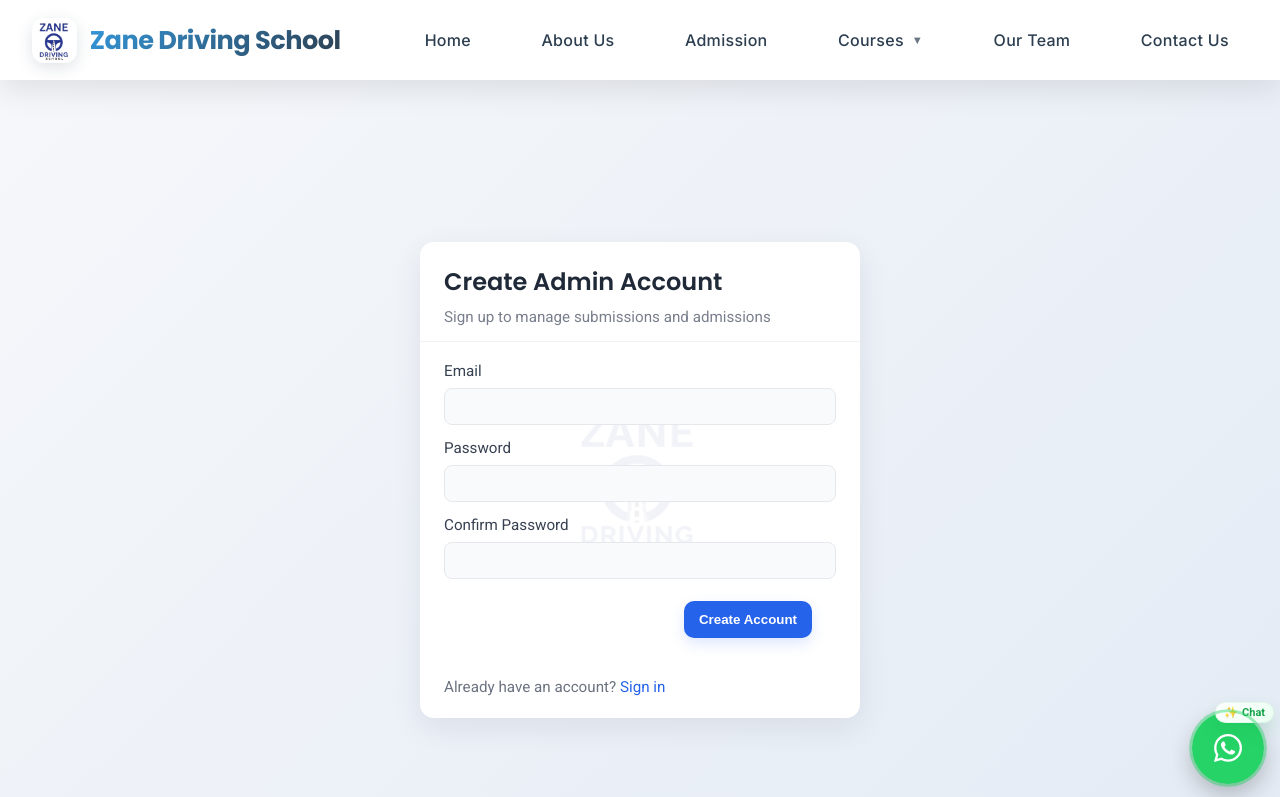
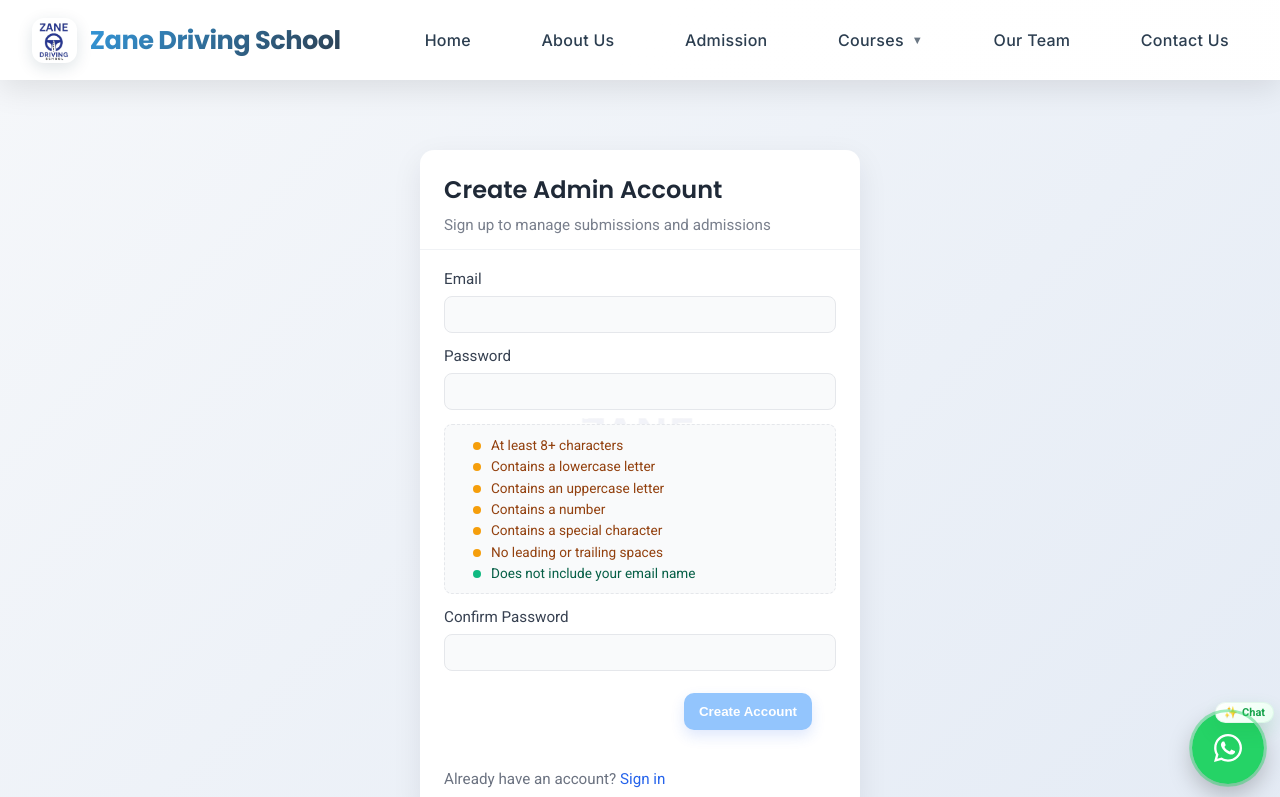
Before and after one commit to sammie19967/zds, a React (Vite) app in the folder frontend/: page /admin/signup in a window 1280 px wide. Shown: the top 797 px of the page. Built offline with nearby package versions, Linux system fonts and the light colour scheme; no server answers.

Commit message:
handled firebase error messages and added input validation

```diff
--- a/frontend/src/admin/Login.jsx
+++ b/frontend/src/admin/Login.jsx
@@ -13,6 +13,13 @@ export default function Login() {
   const [error, setError] = useState('');
   const [loading, setLoading] = useState(false);
 
+  // Non-blocking password policy guidance for existing accounts
+  const policy = { minLen: 8 };
+  const pwdChecks = {
+    length: password.length >= policy.minLen,
+    trimmed: password === password.trim() && password.length > 0,
+  };
+
   const from = location.state?.from?.pathname || '/admin';
 
   async function handleSubmit(e) {
@@ -20,14 +27,35 @@ export default function Login() {
     setError('');
     setLoading(true);
     try {
-      await signIn(email, password);
+      const cleanEmail = email.trim();
+      await signIn(cleanEmail, password);
       await modal.success('Signed in', 'You are now signed in.');
       navigate(from, { replace: true });
     } catch (err) {
-      setError(err?.message || 'Login failed');
-      await modal.error('Login failed', err?.message || 'Please check your credentials.');
+      const code = err?.code || '';
+      const msg = mapFirebaseLoginError(code, err?.message);
+      setError(msg);
+      await modal.error('Login failed', msg);
     } finally {
       setLoading(false);
+    }
+  }
+
+  function mapFirebaseLoginError(code, fallback) {
+    switch (code) {
+      case 'auth/invalid-email':
+        return 'The email address is not valid.';
+      case 'auth/user-disabled':
+        return 'This account has been disabled. Contact support.';
+      case 'auth/user-not-found':
+      case 'auth/wrong-password':
+        return 'Incorrect email or password. Please try again.';
+      case 'auth/network-request-failed':
+        return 'Network error. Please check your internet connection and try again.';
+      case 'auth/too-many-requests':
+        return 'Too many attempts. Please wait a moment and try again.';
+      default:
+        return fallback || 'Unable to sign in. Please try again later.';
     }
   }
 
@@ -50,6 +78,11 @@ export default function Login() {
             <div className="admin-auth-row">
               <label htmlFor="password" className="admin-auth-label">Password</label>
               <input id="password" type="password" className="admin-auth-input" value={password} onChange={e => setPassword(e.target.value)} required />
+              {password && (!pwdChecks.length || !pwdChecks.trimmed) && (
+                <div className="admin-auth-hint">
+                  For security, we recommend passwords of at least {policy.minLen} characters with no leading or trailing spaces.
+                </div>
+              )}
             </div>
             <div className="admin-auth-actions">
               <span></span>
--- a/frontend/src/admin/Signup.jsx
+++ b/frontend/src/admin/Signup.jsx
@@ -13,9 +13,43 @@ export default function Signup() {
   const [error, setError] = useState('');
   const [loading, setLoading] = useState(false);
 
+  // Strong password policy
+  // - at least 8 characters
+  // - contains lowercase, uppercase, digit, and special character
+  // - no leading/trailing spaces
+  // - does not contain the email local part
+  const policy = {
+    minLen: 8,
+  };
+
+  const evaluatePassword = (pwd, emailVal) => {
+    const checks = {
+      length: pwd.length >= policy.minLen,
+      lower: /[a-z]/.test(pwd),
+      upper: /[A-Z]/.test(pwd),
+      digit: /\d/.test(pwd),
+      special: /[^A-Za-z0-9]/.test(pwd),
+      trimmed: pwd === pwd.trim() && pwd.length > 0,
+      noEmailLocal: true,
+    };
+    const local = String(emailVal || '').split('@')[0] || '';
+    if (local) {
+      checks.noEmailLocal = !pwd.toLowerCase().includes(local.toLowerCase());
+    }
+    const isValid = Object.values(checks).every(Boolean);
+    return { isValid, checks };
+  };
+
+  const { isValid: isPwdValid, checks } = evaluatePassword(password, email);
+
   async function handleSubmit(e) {
     e.preventDefault();
     setError('');
+    if (!isPwdValid) {
+      setError('Password does not meet the required strength.');
+      await modal.error('Weak password', 'Please meet all password requirements.');
+      return;
+    }
     if (password !== confirm) {
       setError('Passwords do not match');
       await modal.error('Passwords do not match');
@@ -23,14 +57,34 @@ export default function Signup() {
     }
     setLoading(true);
     try {
-      await signUp(email, password);
+      const cleanEmail = email.trim();
+      await signUp(cleanEmail, password);
       await modal.success('Account created', 'Your admin account has been created. Please sign in.');
       navigate('/admin/login', { replace: true });
     } catch (err) {
-      setError(err?.message || 'Signup failed');
-      await modal.error('Signup failed', err?.message || 'Please try again.');
+      const code = err?.code || '';
+      const msg = mapFirebaseSignupError(code, err?.message);
+      setError(msg);
+      await modal.error('Signup failed', msg);
     } finally {
       setLoading(false);
+    }
+  }
+
+  function mapFirebaseSignupError(code, fallback) {
+    switch (code) {
+      case 'auth/email-already-in-use':
+        return 'This email is already in use. Try signing in or use a different email.';
+      case 'auth/invalid-email':
+        return 'The email address is not valid. Please check and try again.';
+      case 'auth/weak-password':
+        return 'Your password is too weak. Please follow the password requirements.';
+      case 'auth/operation-not-allowed':
+        return 'Email/password accounts are disabled for this project. Contact support.';
+      case 'auth/network-request-failed':
+        return 'Network error. Please check your internet connection and try again.';
+      default:
+        return fallback || 'Unable to create account. Please try again later.';
     }
   }
 
@@ -53,6 +107,17 @@ export default function Signup() {
             <div className="admin-auth-row">
               <label htmlFor="password" className="admin-auth-label">Password</label>
               <input id="password" type="password" className="admin-auth-input" value={password} onChange={e => setPassword(e.target.value)} required />
+              <div className="admin-auth-password-help">
+                <ul>
+                  <li className={checks.length ? 'ok' : 'bad'}>At least {policy.minLen}+ characters</li>
+                  <li className={checks.lower ? 'ok' : 'bad'}>Contains a lowercase letter</li>
+                  <li className={checks.upper ? 'ok' : 'bad'}>Contains an uppercase letter</li>
+                  <li className={checks.digit ? 'ok' : 'bad'}>Contains a number</li>
+                  <li className={checks.special ? 'ok' : 'bad'}>Contains a special character</li>
+                  <li className={checks.trimmed ? 'ok' : 'bad'}>No leading or trailing spaces</li>
+                  <li className={checks.noEmailLocal ? 'ok' : 'bad'}>Does not include your email name</li>
+                </ul>
+              </div>
             </div>
             <div className="admin-auth-row">
               <label htmlFor="confirm" className="admin-auth-label">Confirm Password</label>
@@ -60,7 +125,7 @@ export default function Signup() {
             </div>
             <div className="admin-auth-actions">
               <span></span>
-              <button type="submit" className="admin-auth-btn primary" disabled={loading}>
+              <button type="submit" className="admin-auth-btn primary" disabled={loading || !isPwdValid || password !== confirm}>
                 {loading ? 'Creating...' : 'Create Account'}
               </button>
             </div>
--- a/frontend/src/admin/components/AdminReports.jsx
+++ b/frontend/src/admin/components/AdminReports.jsx
@@ -9,6 +9,7 @@ import {
   getMonthlyExpensesTotal,
   listExpenses,
 } from '../../utils/firebase';
+import { dangerousWipeDemoData } from '../../utils/firebase';
 import '../styles/AdminReports.css';
 
 // Constants and utilities
@@ -493,6 +494,25 @@ export default function AdminReports() {
             >
               Print
             </button>
+            {/* Temporary: Data reset for onboarding */}
+            <button
+              className="areports-btn areports-btn-secondary"
+              onClick={async () => {
+                const ok = window.confirm('This will permanently delete all demo data (students, payments, expenses, fuel logs, enquiries, etc.) and reset counters. Continue?');
+                if (!ok) return;
+                try {
+                  await dangerousWipeDemoData();
+                  alert('Data reset complete. The page will reload to reflect zeros.');
+                  window.location.reload();
+                } catch (e) {
+                  alert(`Failed to reset data: ${e?.message || 'Unknown error'}`);
+                }
+              }}
+              disabled={loading}
+              title="Reset all demo data to zero"
+            >
+              Reset Data
+            </button>
           </div>
         </div>
 
--- a/frontend/src/styles/AdminAuth.css
+++ b/frontend/src/styles/AdminAuth.css
@@ -153,3 +153,50 @@
 
 .admin-auth-footer a { color: #2563eb; text-decoration: none; }
 .admin-auth-footer a:hover { text-decoration: underline; }
+
+/* Password instruction/help styling */
+.admin-auth-password-help {
+  margin-top: 6px;
+  background: #f9fafb;
+  border: 1px dashed #e5e7eb;
+  border-radius: 8px;
+  padding: 8px 10px;
+  color: #6b7280;
+  font-size: 0.85rem; /* smaller font size */
+}
+
+.admin-auth-password-help ul {
+  margin: 0;
+  padding-left: 18px;
+}
+
+.admin-auth-password-help li {
+  line-height: 1.35;
+  margin: 3px 0;
+  list-style: none;
+  position: relative;
+  padding-left: 18px;
+}
+
+.admin-auth-password-help li::before {
+  content: '';
+  position: absolute;
+  left: 0;
+  top: 6px;
+  width: 8px;
+  height: 8px;
+  border-radius: 50%;
+  background: #d1d5db;
+}
+
+.admin-auth-password-help li.ok { color: #065f46; }
+.admin-auth-password-help li.ok::before { background: #10b981; }
+
+.admin-auth-password-help li.bad { color: #92400e; }
+.admin-auth-password-help li.bad::before { background: #f59e0b; }
+
+.admin-auth-hint {
+  margin-top: 6px;
+  color: #6b7280;
+  font-size: 0.85rem; /* smaller font size */
+}
--- a/frontend/src/utils/firebase.js
+++ b/frontend/src/utils/firebase.js
@@ -589,3 +589,46 @@ export async function getMonthlyFuelCost(month = '') {
   const snap = await getDocs(qRef);
   return snap.docs.reduce((sum, d) => sum + (Number(d.data()?.fuelCost) || 0), 0);
 }
+
+// ===== DANGEROUS: Demo Data Wipe =====
+// This function is meant for demo/onboarding reset only. It deletes documents in
+// common collections and orphaned payments (collection group), and resets counters.
+// Ensure Firestore security rules allow the authenticated admin to perform deletions.
+export async function dangerousWipeDemoData() {
+  // Helper to delete all docs in a collection (no subcollections)
+  const wipeCollection = async (colName) => {
+    const snap = await getDocs(collection(db, colName));
+    const deletions = snap.docs.map((d) => deleteDoc(doc(db, colName, d.id)));
+    await Promise.allSettled(deletions);
+  };
+
+  // 1) Delete expenses, employees, fuel_logs, submissions, admissions, admin_admissions
+  await wipeCollection('expenses').catch(() => {});
+  await wipeCollection('employees').catch(() => {});
+  await wipeCollection('fuel_logs').catch(() => {});
+  await wipeCollection('submissions').catch(() => {});
+  await wipeCollection('admissions').catch(() => {});
+
+  // admin_admissions (parent docs only); note: does not delete subcollections automatically
+  await wipeCollection('admin_admissions').catch(() => {});
+
+  // 2) Delete orphaned payments across all students via collection group
+  try {
+    const paySnap = await getDocs(collectionGroup(db, 'payments'));
+    const payDeletes = paySnap.docs.map((d) => deleteDoc(d.ref));
+    await Promise.allSettled(payDeletes);
+  } catch (_) {
+    // ignore if rules block collection group deletes
+  }
+
+  // 3) Reset counters
+  try {
+    const countersRef = doc(db, 'counters', 'admin_admissions');
+    const s = await getDoc(countersRef);
+    if (s.exists()) {
+      await updateDoc(countersRef, { lastAdmissionNumber: 0, updatedAt: serverTimestamp() });
+    }
+  } catch (_) {
+    // ignore
+  }
+}
```
